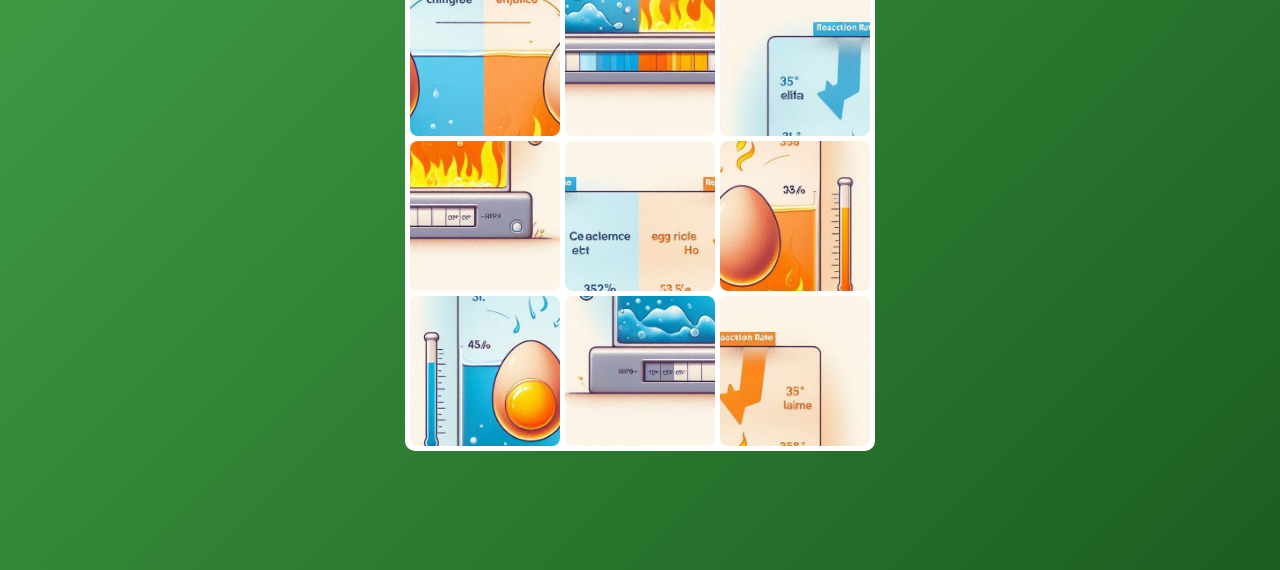
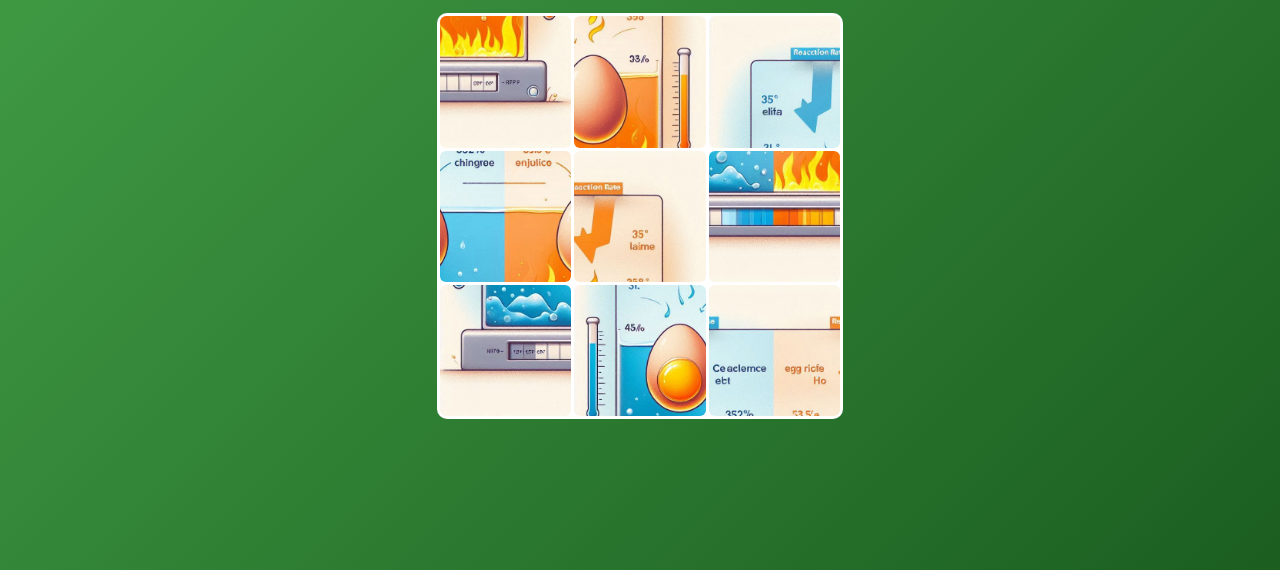
Before and after one commit to nmujahidin-aa/greatchem-games, a plain HTML site: page puzzle2.html in a window 1280 px wide. Shown: the part 230-800 px from the top of the page. Drawn offline with Linux system fonts and the light colour scheme; some packages are replaced by stand-ins of ours; a script that the page names is missing.

Commit message:
fix: little bug on responsif UI

```diff
--- a/puzzle2.html
+++ b/puzzle2.html
@@ -49,54 +49,56 @@
     h1 { margin-bottom: 10px; }
     #puzzle-board {
       display: grid;
-      grid-template-columns: repeat(2, 150px);
-      grid-template-rows: repeat(2, 150px);
-      gap: 5px;
+      grid-template-columns: repeat(3, 1fr);
+      grid-template-rows: repeat(3, 1fr);
+      gap: 3px;
+      width: 90vw;
+      max-width: 400px;
+      aspect-ratio: 1 / 1;
       background: #fff;
-      padding: 5px;
+      padding: 3px;
       border-radius: 10px;
     }
     .piece {
-      width: 150px;
-      height: 150px;
-      background-size: 300px 300px;
+      width: 100%;
+      height: 100%;
+      background-size: 300% 300%;
       cursor: grab;
-      border-radius: 8px;
+      border-radius: 6px;
     }
   </style>
 </head>
 <body>
   <h1>Pengaruh Suhu</h1>
-  <p style="margin-top:-10px; text-align: center;">Urutkan fenomena pengaruh suhu terhadap laju reaksi pada puzzle berikut</p>
+  <p style="margin-top:-10px; text-align: center; padding: 0 10px;">Urutkan fenomena pengaruh suhu terhadap laju reaksi pada puzzle berikut</p>
   <div id="puzzle-board"></div>
 
   <script>
     const board = document.getElementById("puzzle-board");
+    const size = 3;
+    const image = "images/level_2.jpg";
 
-    board.style.gridTemplateColumns = "repeat(3, 150px)";
-    board.style.gridTemplateRows = "repeat(3, 150px)";
+    board.style.gridTemplateColumns = `repeat(${size}, 1fr)`;
+    board.style.gridTemplateRows = `repeat(${size}, 1fr)`;
 
-    const pieces = [
-      {id: 0, bg: "0px 0px"},
-      {id: 1, bg: "-150px 0px"},
-      {id: 2, bg: "-300px 0px"},
-      {id: 3, bg: "0px -150px"},
-      {id: 4, bg: "-150px -150px"},
-      {id: 5, bg: "-300px -150px"},
-      {id: 6, bg: "0px -300px"},
-      {id: 7, bg: "-150px -300px"},
-      {id: 8, bg: "-300px -300px"},
-    ];
+    const pieces = [];
+    let id = 0;
+    for (let row = 0; row < size; row++) {
+      for (let col = 0; col < size; col++) {
+        pieces.push({
+          id: id++,
+          bg: `-${(100/ (size-1)) * col}% -${(100/(size-1)) * row}%`
+        });
+      }
+    }
 
     let shuffled = pieces.sort(() => Math.random() - 0.5);
 
     shuffled.forEach((p) => {
       const div = document.createElement("div");
       div.classList.add("piece");
-      div.style.width = "150px";
-      div.style.height = "150px";
-      div.style.backgroundImage = "url('images/level_2.jpg')";
-      div.style.backgroundSize = "450px 450px";
+      div.style.backgroundImage = `url('${image}')`;
+      div.style.backgroundSize = `${size*100}% ${size*100}%`;
       div.style.backgroundPosition = p.bg;
       div.setAttribute("data-id", p.id);
       div.setAttribute("draggable", "true");
@@ -104,10 +106,7 @@
     });
 
     let dragSrc = null;
-
-    function handleDragStart() {
-      dragSrc = this;
-    }
+    function handleDragStart() { dragSrc = this; }
     function handleDrop() {
       if (dragSrc !== this) {
         let temp = this.style.backgroundPosition;
@@ -142,14 +141,6 @@
           title: "Selamat 🎉",
           text: "Puzzle berhasil disusun dengan benar!",
           confirmButtonColor: "#43a047"
-        }).then(async () => {
-          try {
-            await window.markLevelComplete();
-            window.location.href = `index.html?userId=${window.userId}`;
-          } catch (err) {
-            console.error("Gagal update Firestore:", err);
-            Swal.fire("Error", "Tidak bisa update progress!", "error");
-          }
         });
       }
     }
```
Also changed, not shown: puzzle1.html (+1 -4 lines), puzzle3.html (+22 -30 lines), puzzle4.html (+23 -32 lines), images/level_4.jpg (renamed from images/lavel_4.jpg).
